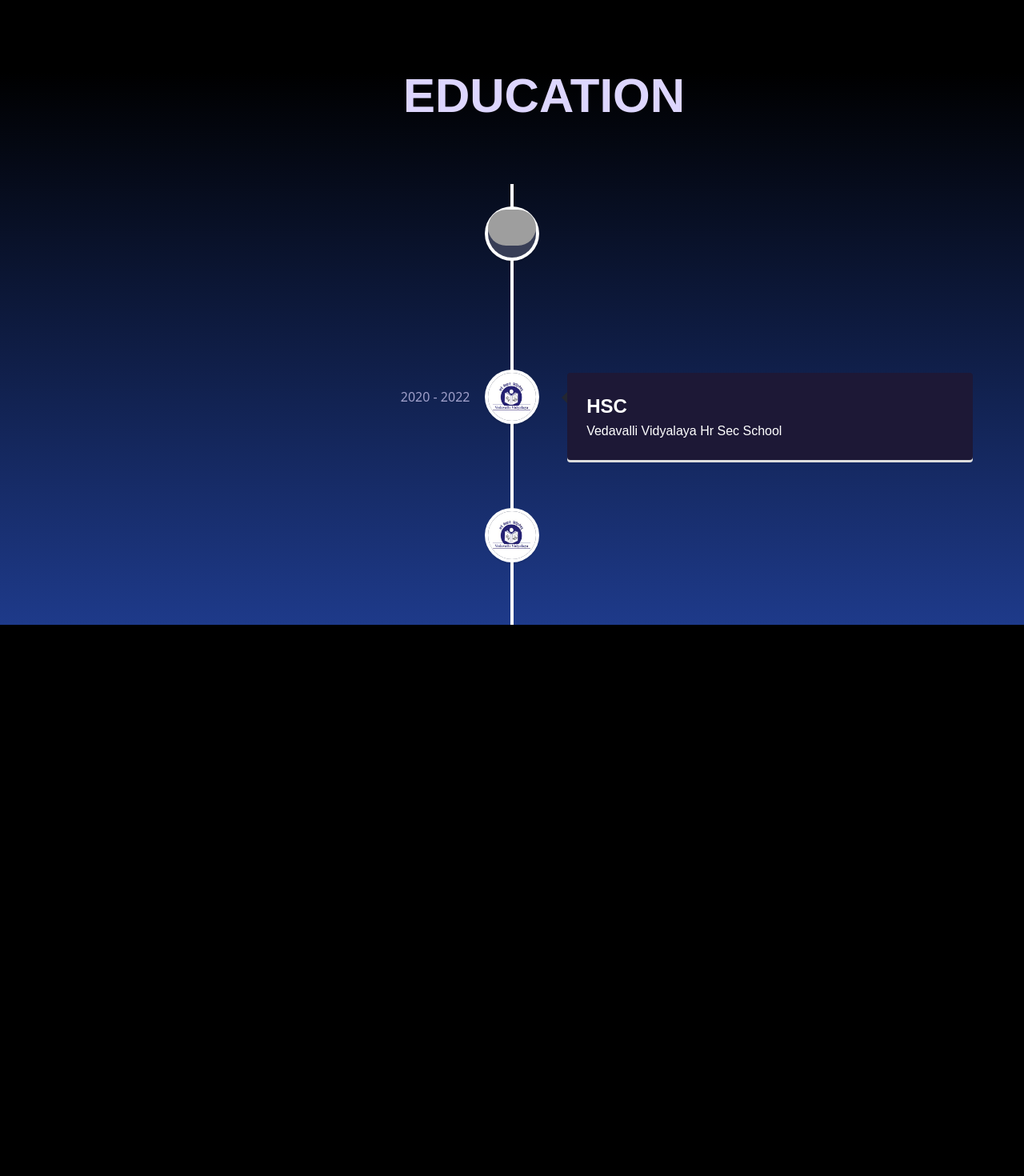
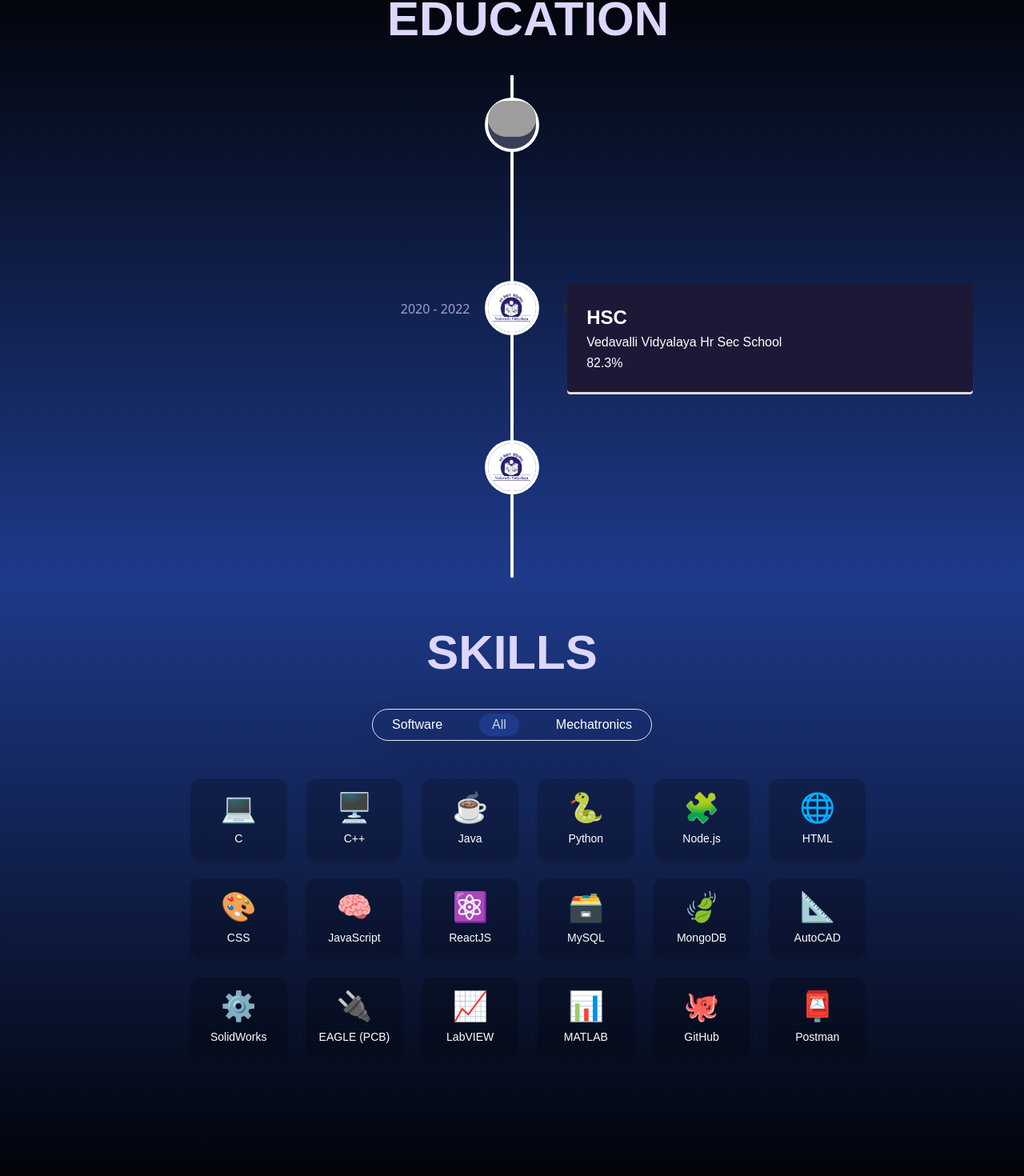
Before and after one commit to BALAMURALI-404/Portfolio, a React (Vite) app: page / in a window 1280 px wide. Shown: the part 870-2340 px from the top of the page at 80% size. Before the commit the page ends 1651 px from the top, so only its background shows below. Built offline with nearby package versions, Linux system fonts and the light colour scheme; grey boxes are pictures that could not be loaded.

Commit message:
Added skills page

```diff
--- a/constants/Edu.const.js
+++ b/constants/Edu.const.js
@@ -22,7 +22,7 @@ const Edu = [
         institution: 'Vedavalli Vidyalaya Sr Sec School',
         degree: 'SSLC',
         duration: '2007 - 2020',
-        percentage: '82.3%',
+        percentage: '80.6%',
         icon: '../images/scl.png',
         iconbg: '#383E56'
     }
--- /dev/null
+++ b/constants/Skill.const.js
@@ -0,0 +1,27 @@
+const skills = [
+
+  { name: "C", type: "Software", icon: "💻" },
+  { name: "C++", type: "Software", icon: "🖥️" },
+  { name: "Java", type: "Software", icon: "☕" },
+  { name: "Python", type: "Software", icon: "🐍" },
+  { name: "Node.js", type: "Software", icon: "🧩" },
+
+  { name: "HTML", type: "Software", icon: "🌐" },
+  { name: "CSS", type: "Software", icon: "🎨" },
+  { name: "JavaScript", type: "Software", icon: "🧠" },
+  { name: "ReactJS", type: "Software", icon: "⚛️" },
+
+  { name: "MySQL", type: "Software", icon: "🗃️" },
+  { name: "MongoDB", type: "Software", icon: "🍃" },
+
+  { name: "AutoCAD", type: "Mechatronics", icon: "📐" },
+  { name: "SolidWorks", type: "Mechatronics", icon: "⚙️" },
+  { name: "EAGLE (PCB)", type: "Mechatronics", icon: "🔌" },
+  { name: "LabVIEW", type: "Mechatronics", icon: "📈" },
+  { name: "MATLAB", type: "Mechatronics", icon: "📊" },
+
+  { name: "GitHub", type: "Software", icon: "🐙" },
+  { name: "Postman", type: "Software", icon: "📮" }
+];
+
+export default skills;
--- a/src/App.jsx
+++ b/src/App.jsx
@@ -1,13 +1,15 @@
 import Header from "./components/Header";
 import Education from "./pages/Education";
 import Home from "./pages/Home";
+import Skill from "./pages/Skill";
 
 export default function App() {
   return (
     <>
       <Header/>
-      <Home />
+      <Home/>
       <Education/>
+      <Skill/>
     </>
   )
 }
--- a/src/components/EduCard.jsx
+++ b/src/components/EduCard.jsx
@@ -3,13 +3,13 @@ import { VerticalTimelineElement } from 'react-vertical-timeline-component';
 const EduCard = ({ Edu }) => {
   return (
     <VerticalTimelineElement
-      contentStyle={{ background: '#1d1836', color: '#fff' }}
+      contentStyle={{ background: '#1d1836', color: '#fff',  }}
       contentArrowStyle={{ borderRight: '7px solid  #232631' }}
       date={Edu.duration}
       dateClassName='edu-date'
       iconStyle={{ background: Edu.iconbg }}
       icon={
-        <div className='flex justify-center items-center w-10px h-10px'>
+        <div className='flex justify-center items-center w-40px h-40px'>
           <img
             src={Edu.icon}
             alt={Edu.institution}
@@ -28,6 +28,9 @@ const EduCard = ({ Edu }) => {
         <p className='text-secondary text-[16px] font-semibold' style={{ margin: 0 }}>
           {Edu.institution}
         </p>
+        <p className='text-secondary text-[16px] font-semibold' style={{ margin: 0 }}>
+          {Edu.percentage}
+        </p>
       </div>
     </VerticalTimelineElement>
   );
--- a/src/components/Header.jsx
+++ b/src/components/Header.jsx
@@ -7,8 +7,14 @@ import '../styles/header.css';
 const Header = () => {
     const [isOpen, setIsOpen] = useState(false);
     const toggleMenu = () => setIsOpen(!isOpen);
+
+const navcomp = [{key:"Home",ref:"#Home"},
+                {key:"Education",ref:"#Education"},
+                {key:"Skills",ref:"#Skills"},
+                {key:"Projects",ref:"#Projects"},
+                {key:"Contact",ref:"#Contact"}]
 return (
-    <header className="fixed w-full z-50 transition-all duration-300 bg-white opacity-50 backdrop-blur-xl ">
+    <header className="fixed w-full z-50 transition-all duration-300 backdrop-blur-lg">
             <div className="container mx-auto px-4 md:px-6 lg:px-8 flex items-center justify-between h-15">
                     {/* logo */}
                     <motion.div
@@ -28,21 +34,21 @@ return (
 
                     {/*Desktop navigation */}
                     <nav className="lg:flex hidden space-x-8">
-                            {["Home", "About", "Projects", "Contact"].map((item, index) => (
+                            {navcomp.map((item, index) => (
                                     <motion.a
                                     initial={{opacity:0, y:-20}}
                                     animate={{opacity:1, y:0}}
                                     className="group relative"
                                     transition={{typr:"spring", stiffness:100, damping:20, delay:0.7+index*0.2}}
-                                    key={item}
-                                    href='/'>{item}
+                                    key={index}
+                                    href={item.ref}>{item.key}
                                     <span className="navul"></span>
                                     </motion.a>
                             ))}
                     </nav>
 
                     {/*Social icons*/}
-                    <div className='md:flex hidden items-center space-x-4'>
+                    <div className='lg:flex hidden items-center space-x-4'>
                         <motion.a
                         initial={{opacity:0, scale:0.1}}
                         animate={{opacity:1, scale:1}}
@@ -67,7 +73,7 @@ return (
                     </div>
 
                     {/*Mobile menu button*/}
-                    <div className="md:hidden flex items-center">
+                    <div className="lg:hidden flex items-center">
                         <motion.button
                         whileTap={{scale:0.7}}
                         onClick={toggleMenu}
@@ -77,21 +83,23 @@ return (
                     </div>
             </div>
             {/*Mobile navigation*/}
+            {isOpen && (
             <motion.div
             initial={{opacity:0, height:0}}
-            animate={{opacity: isOpen ? 1 : 0, height: isOpen ? "auto" : 0}}
+            animate={{opacity: 1, height: "auto"}}
+            exit={{opacity:0, height:0}}
             transition={{duration:0.3}}
-            className='md:hidden overflow-hidden bg-violet-1000 shadow-lg px-4 py-5 space-y-5'>
+            className='lg:hidden overflow-hidden px-4 py-5 space-y-5'>
                 <nav className='flex flex-col space-y-3'>
-                    {["Home", "About", "Projects", "Contact"].map((item) => (
-                        <a onClick={toggleMenu} key={item} href="#">
-                            {item}
+                    {navcomp.map((item,index) => (
+                        <a onClick={toggleMenu} key={index} href={item.ref}>
+                            {item.key}
                         </a>
                     ))}
                 </nav>
-                <div className='pt-4 border-t border-gray-200 dark:border-gray-700'>
+                <div className='pt-4 border-t border-violet-300 '>
                     <div className='flex space-x-5'>
-                        <a href="https://github.com/BALAMURALI-404 " target='_blank'>
+                        <a href="https://github.com/BALAMURALI-404" target='_blank'>
                             <FiGithub className='social-icons'/>
                         </a>
                         <a href="https://www.linkedin.com/in/balamurali12/" target='_blank'>
@@ -103,6 +111,7 @@ return (
                     </div>
                 </div>
             </motion.div>
+            )}
     </header>
 )
 }
--- a/src/index.css
+++ b/src/index.css
@@ -18,3 +18,12 @@ body{
 .name{
     @apply font-kalam text-transparent bg-clip-text bg-gradient-to-br from-pink-600 to-red-300
 }
+
+
+html {
+  scroll-behavior:smooth;
+}
+
+.heading{
+    @apply text-3xl md:text-5xl lg:text-6xl font-bold flex justify-center text-violet-200 text-left ml-4 sm:ml-8 md:ml-20;
+}
--- a/src/pages/Education.jsx
+++ b/src/pages/Education.jsx
@@ -3,14 +3,21 @@ import EduCard from "../components/EduCard"
 import "../styles/education.css"
 import Edu from "../../constants/Edu.const"
 import "react-vertical-timeline-component/style.min.css";
+import { motion } from "framer-motion";
 
 
 function Education() {
   return (
-    <div className="edu-bg mt-40">
-        <h2 className="heading ">EDUCATION</h2>
-        <div className="lg:mt-20 mt-10">
-            <VerticalTimeline>
+    <div id="Education" className="edu-bg pt-16 ">
+        <motion.h2
+        className="heading lg:mr-10"
+        initial={{ opacity: 0, y: 20 }}
+        whileInView={{ opacity: 1, y: 0 }}
+        transition={{ type: "spring", stiffness: 100, damping: 20, delay: 0.2 }}>
+          EDUCATION
+        </motion.h2>
+        <div className="lg:mt-10 mt-10">
+            <VerticalTimeline >
                 {Edu.map((Edu, index) =>{
                     return (
                       <EduCard
--- a/src/pages/Home.jsx
+++ b/src/pages/Home.jsx
@@ -4,7 +4,7 @@ import '../styles/home.css';
 
 const Home = () => {
   return (
-    <section>
+    <section id='Home'>
         {/* Left Section */}
         <div className='z-40 xl:mb-0 mb-[20%]'>
             <motion.h1
@@ -29,9 +29,9 @@ const Home = () => {
         initial={{opacity:0, scale:0.1}}
         animate={{opacity:1, scale:1}}
         transition={{type:"spring", stiffness:40, damping:25, duration:1.5}}>
-          <Spline
+          {/*<Spline
           className='absolute xl:right-[-28%] right-0 top-[-20%] lg:top-0'
-          scene="https://prod.spline.design/RSHtHklCZgxHLlwK/scene.splinecode" />
+          scene="https://prod.spline.design/RSHtHklCZgxHLlwK/scene.splinecode" />*/}
         </motion.div>
 
     </section>
--- /dev/null
+++ b/src/pages/Skill.jsx
@@ -0,0 +1,56 @@
+import { useState } from "react";
+import "../styles/skill.css";
+import skills from "../../constants/Skill.const.js";
+import { motion } from "framer-motion";
+
+function Skill() {
+const [category, setCategory] = useState('All');
+const handleCategoryChange = (newCategory) => {
+  setCategory(newCategory);
+}
+return (
+    <div id='Skills' className="pt-16 min-h-screen flex flex-col items-center bg-gradient-to-b from-blue-900 to-black">
+      <motion.h2
+        className="heading md:mr-20 "
+        initial={{ opacity: 0, y:20 }}
+        whileInView={{ opacity: 1, y: 0 }}
+        transition={{type:"spring",stiffness: 100, damping:20, delay:0.2,duration:2}}>
+        SKILLS
+      </motion.h2>
+      {/*Skill Filter Bar*/}
+      <div className="skill-catagory">
+        {['Software','All','Mechatronics'].map((tab,index) =>(
+            <motion.button
+            key={index} onClick={()=>handleCategoryChange(tab)}
+            className={`skill-cat-button ${category===tab?'active':''}`}
+            initial={{ opacity: 0, y: -20 }}
+            whileInView={{ opacity: 1, y: 0 }}
+            transition={{ type: "spring", stiffness: 100, damping: 20, delay: index * 0.5, duration:1 }}>
+              {tab}
+            </motion.button>
+        ))}
+      </div>
+      <br /><br />
+      {/*Skills grid*/}
+      <div className="grid grid-cols-2 md:grid-cols-4 lg:grid-cols-6 gap-6">
+        {skills
+          .filter(skill => category === "All" || skill.type === category)
+          .map((skill, index) => (
+            <motion.div
+              initial={{ opacity: 0, x:20,y:20}}
+              whileInView={{ opacity: 1, y: 0}}
+              transition={{type:"spring",stiffness: 100, damping:20, delay:index *0.2,duration:0.5}}
+              key={index}
+              className="flex flex-col items-center p-4 bg-black/20 rounded-xl shadow-md text-white"
+            >
+              <span className="text-4xl">{skill.icon}</span>
+              <p className="mt-2 text-sm">{skill.name}</p>
+            </motion.div>
+          ))}
+      </div>
+
+    </div>
+)
+}
+
+export default Skill;
--- a/src/styles/education.css
+++ b/src/styles/education.css
@@ -1,6 +1,3 @@
-.heading{
-    @apply text-3xl md:text-5xl lg:text-6xl font-bold flex justify-center text-violet-200 text-left ml-4 sm:ml-8 md:ml-20;
-}
 
 .edu-date{
     @apply font-bold font-sans text-violet-200 ;
--- /dev/null
+++ b/src/styles/skill.css
@@ -0,0 +1,15 @@
+.skill-catagory{
+    @apply w-[350px] h-[40px] flex items-center  shadow-2xl border mt-10 justify-between rounded-full;
+}
+
+.skill-cat-button{
+    @apply px-4 py-2 mx-2 text-white
+}
+
+.skill-cat-button:hover{
+    @apply  transition-colors duration-300 text-red-500
+}
+
+.skill-cat-button.active{
+    @apply text-slate-300 bg-blue-900 py-0.5 rounded-full hover:text-red-500;
+}
```
